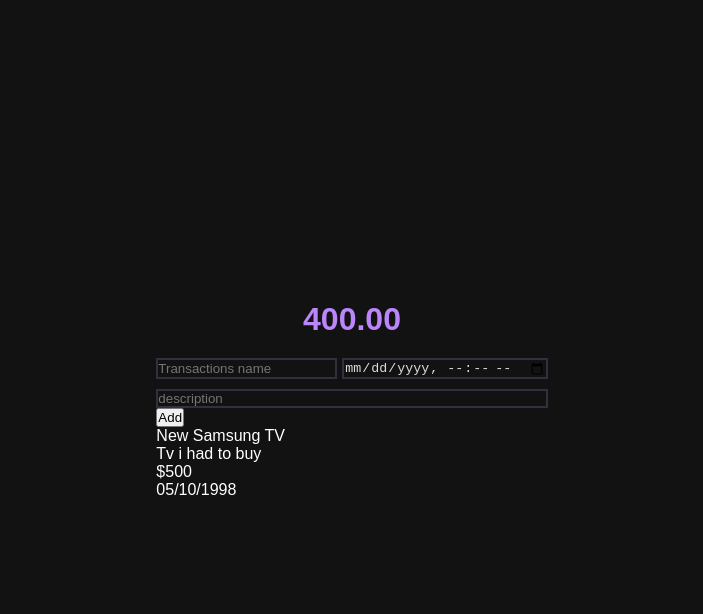
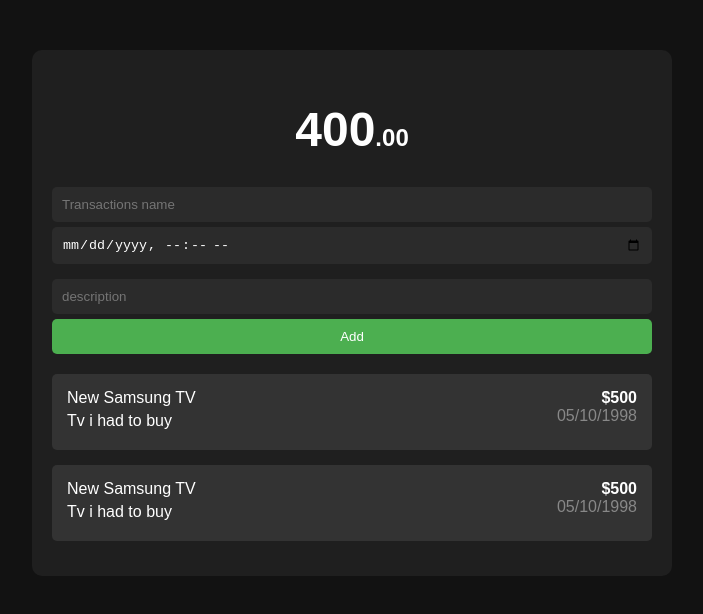
Before and after one commit to alon1525/Expense-Tracker, a React (Create React App) app: page / in a window 1280 px wide. Shown: the top 614 px of the page, without its empty margins (288-991 px from the left). Built offline with nearby package versions, Linux system fonts and the light colour scheme.

Commit message:
updated CSS

```diff
--- a/src/App.css
+++ b/src/App.css
@@ -1,38 +1,111 @@
-* {
-  box-sizing: border-box;
+/* Body styles */
+body {
   margin: 0;
   padding: 0;
+  font-family: Arial, sans-serif;
+  background-color: #121212;
+  color: #fff;
 }
-main
-{
-
+/* Main container styles */
+main {
+  max-width: 600px;
+  margin: 50px auto;
+  padding: 20px;
+  background-color: #1f1f1f;
+  border-radius: 10px;
 }
 
-body {
-  font-family: 'Arial', sans-serif;
-  background-color: #121212;
-  color: #ffffff;
-  display: flex;
-  justify-content: center;
-  align-items: center;
-  height: 100vh;
+/* Heading styles */
+h1 {
+  font-size: 48px;
+  margin-bottom: 30px;
+  text-align: center;
 }
 
-h1 {
+h1 span {
+  font-size: 24px;
+}
+
+/* Form styles */
+form {
   margin-bottom: 20px;
-  text-align: center;
-  color: #bb86fc;
 }
-/*all inputs*/
-form input {
+
+/* Input and button styles */
+.basic,
+.description {
+  margin-bottom: 15px;
+}
+
+input[type="text"],
+input[type="datetime-local"],
+button {
+  padding: 10px;
+  border: none;
+  border-radius: 5px;
   width: 100%;
-  background-color: transparent;
-  color: #ddd;
-  border: 2px solid #30313d;
+  box-sizing: border-box;
 }
-/*the two top inputs*/
-form div.basic {
+
+input[type="text"],
+input[type="datetime-local"] {
+  background-color: #2b2b2b;
+  color: #fff;
+}
+
+button {
+  background-color: #4caf50;
+  color: #fff;
+  cursor: pointer;
+}
+
+button:hover {
+  background-color: #43a047; /* Button background color on hover */
+}
+
+/* Transactions container styles */
+.transactions {
   display: flex;
-  gap: 5px;
-  padding-bottom: 10px;
+  flex-direction: column;
 }
+
+/* Transaction item styles */
+.transaction {
+  display: flex;
+  margin-bottom: 15px;
+  padding: 15px;
+  border-radius: 5px;
+  background-color: #333;
+}
+
+.left {
+  flex: 1;
+}
+
+.right {
+  flex: 1;
+  text-align: right;
+}
+
+/* Price styles */
+.price {
+  font-weight: bold;
+}
+
+.positive {
+  color: #4caf50; /* Color for positive prices */
+}
+
+.negative {
+  color: #f44336; /* Color for negative prices */
+}
+
+.datetime {
+  color: #888; /* Color for datetime text */
+}
+
+/* Name and description styles */
+.name,
+.description {
+  margin-bottom: 5px;
+}
--- a/src/App.js
+++ b/src/App.js
@@ -40,6 +40,16 @@ function App() {
                 <div className="datetime">05/10/1998</div>
               </div>
             </div>
+            <div className="transaction">
+              <div className="left">
+                <div className="name">New Samsung TV</div>
+                <div className="description">Tv i had to buy</div>
+              </div>
+              <div className="right">
+                <div className='price'>$500</div>
+                <div className="datetime">05/10/1998</div>
+              </div>
+            </div>
         </div>
       </main>
     );
```
